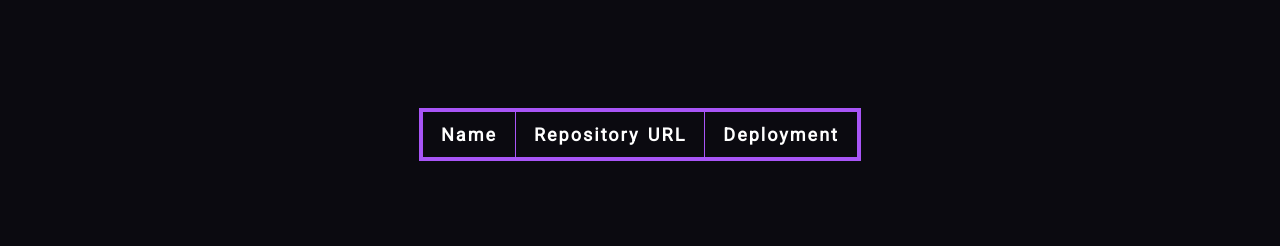
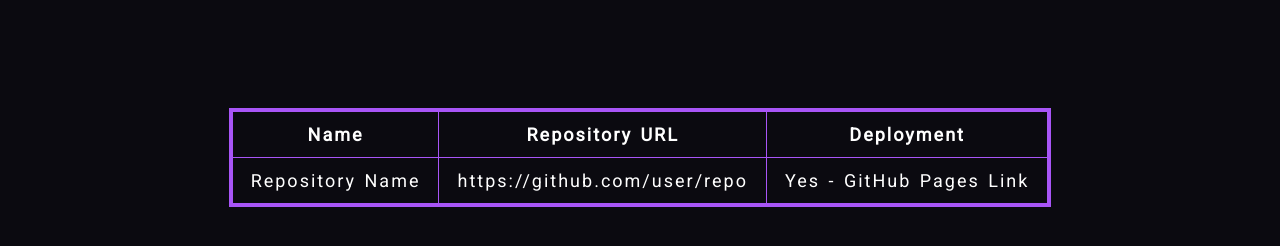
Before and after one commit to OliverEverard/olivereverard.github.io, a plain HTML site: page index.html in a window 1280 px wide. Shown: the part 72-318 px from the top of the page. Drawn offline with nearby package versions, Linux system fonts and the light colour scheme; no server answers.

Commit message:
Update index.html

```diff
--- a/index.html
+++ b/index.html
@@ -20,6 +20,15 @@
           <th class="py-2 px-4 border border-purple-500">Deployment</th>
         </tr>
       </thead>
+      <tbody>
+        <!-- Rows go here -->
+        <tr>
+          <td class="py-2 px-4 border border-purple-500"><a href="#">Repository Name</a></td>
+          <td class="py-2 px-4 border border-purple-500"><a href="#">https://github.com/user/repo</a></td>
+          <td class="py-2 px-4 border border-purple-500"><a href="#">Yes - GitHub Pages Link</a></td>
+        </tr>
+        <!-- More rows go here -->
+      </tbody>
     </table>
 
     <script>
```
